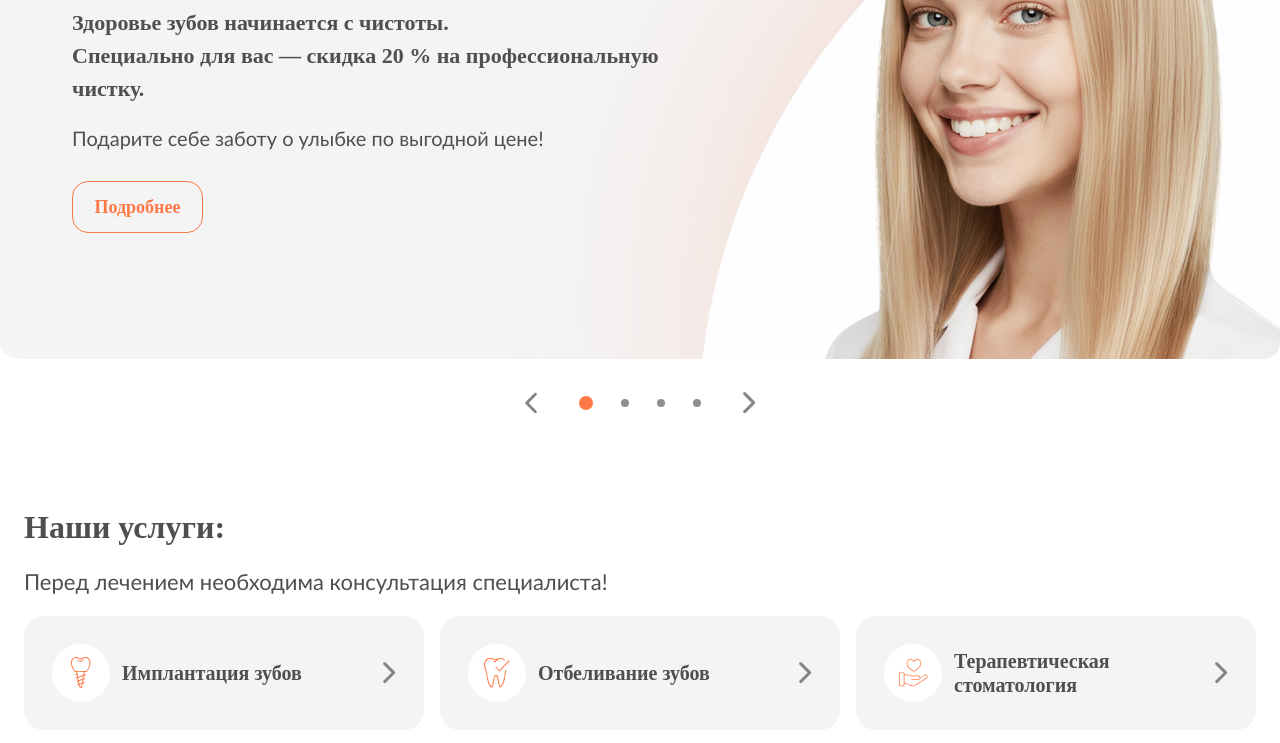
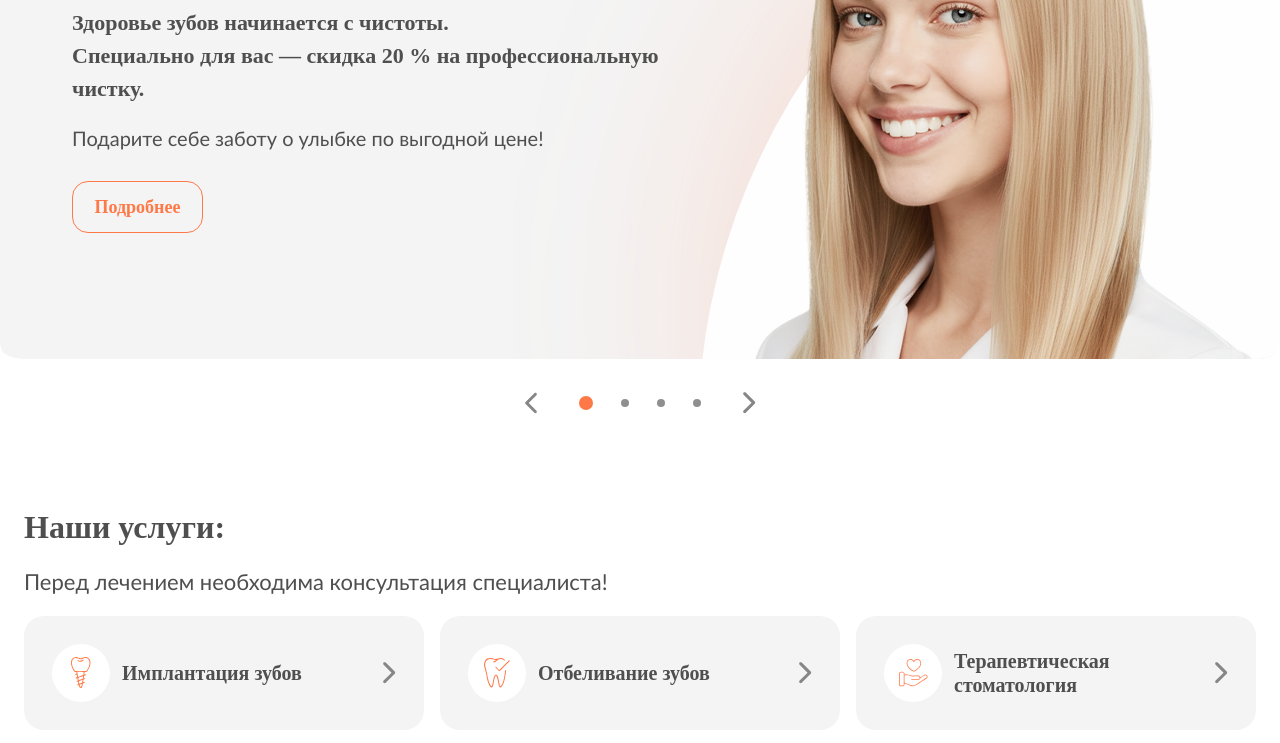
Before and after one commit to saa20ce/navitend-vite, a website built with Vite: page index.html in a window 1280 px wide. Shown: the part 338-1081 px from the top of the page. Built offline with nearby package versions, Linux system fonts and the light colour scheme; files whose address does not match are found by name.

Commit message:
updated ui design

```diff
--- a/partials/section1-banner.html
+++ b/partials/section1-banner.html
@@ -19,7 +19,7 @@
 			</div>
 
 			<img id="banner-image-desktop" src="" alt=""
-				class="absolute bottom-[-22px] right-[-70px] z-10 hidden h-[582px] lg:block" />
+				class="absolute bottom-[-22px] right-[0px] z-10 hidden h-[582px] lg:block" />
 
 			<div class="absolute inset-0 z-0 rounded-[16px] bg-cover bg-center" id="banner-background"></div>
 		</div>
```
